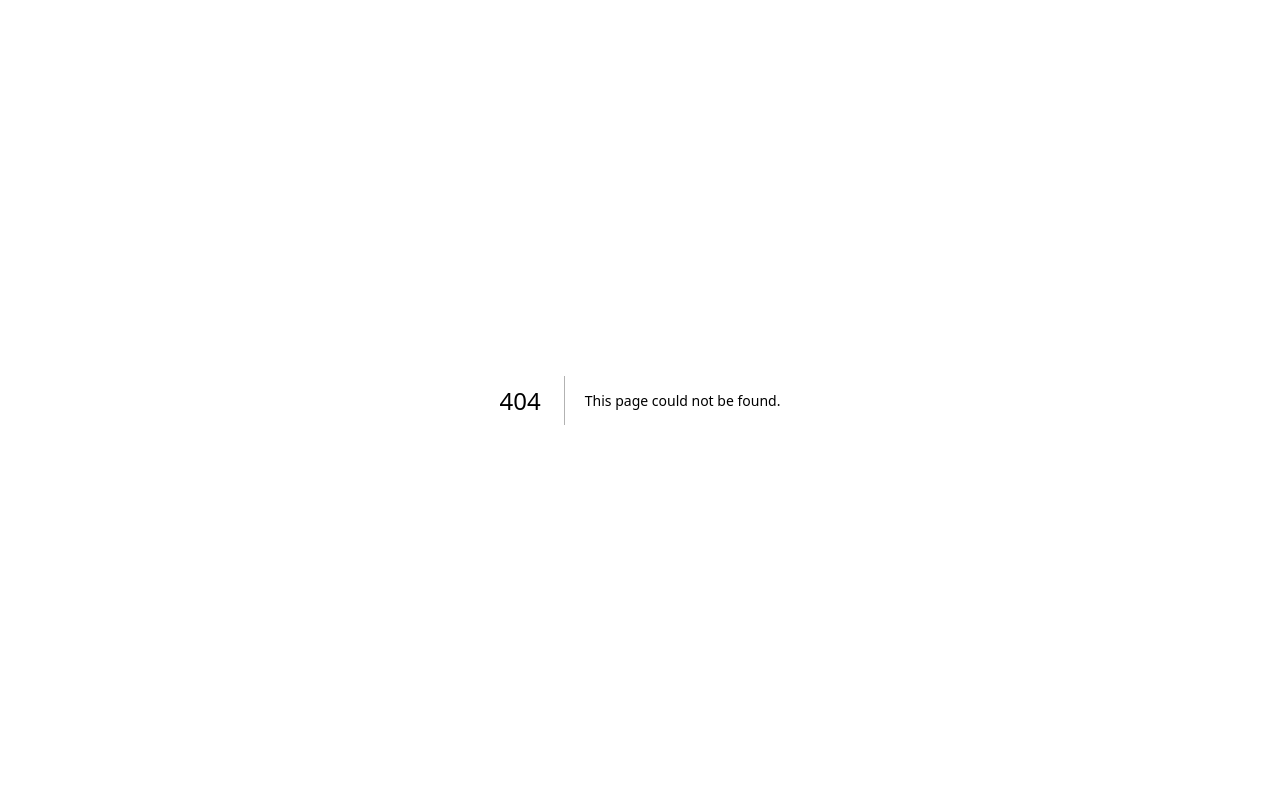
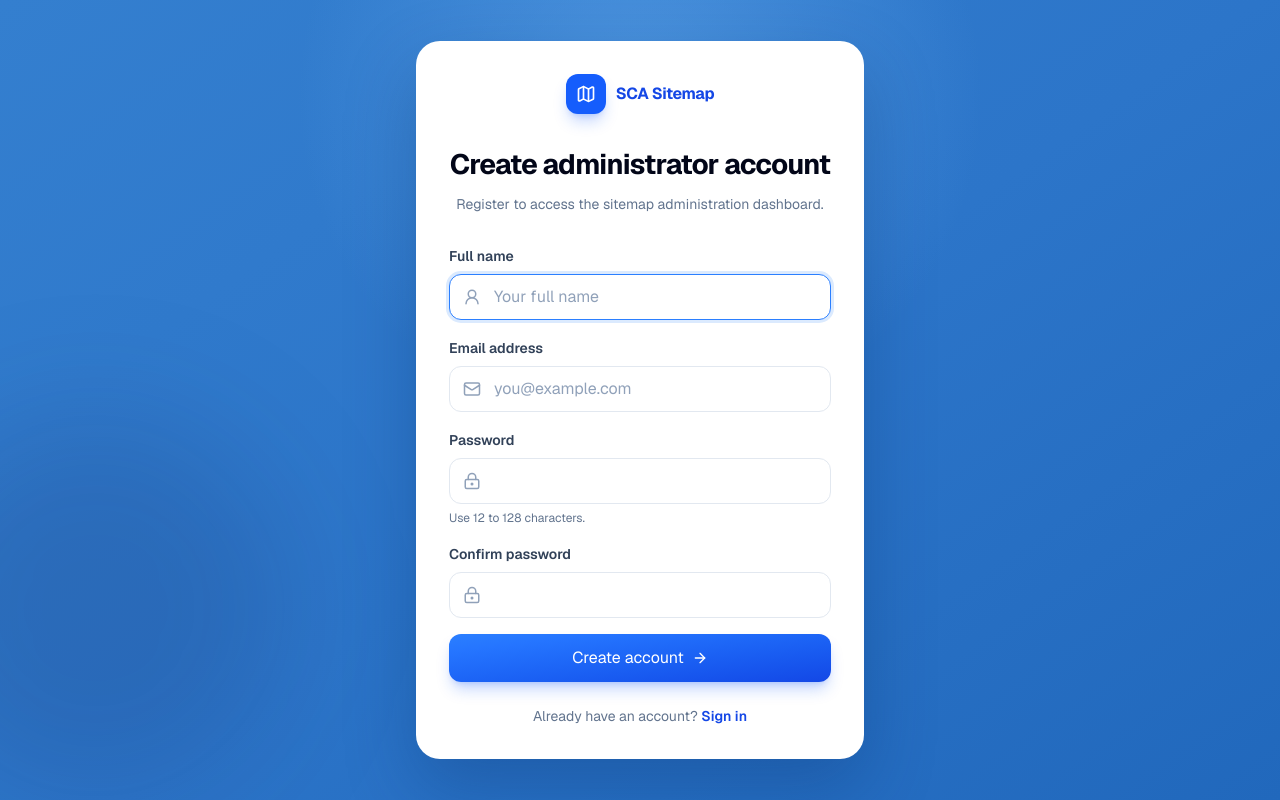
Before and after one commit to DevJomar2793/SCA-Sitemap-Next, a Next.js app in the folder frontend/: page /register in a window 1280 px wide. Before the commit this address had no page. Built offline with nearby package versions, Linux system fonts and the light colour scheme; no server answers.

Commit message:
feat: implement administrator registration page and update auth testing logic

```diff
--- /dev/null
+++ b/frontend/app/register/page.tsx
@@ -0,0 +1,12 @@
+import type { Metadata } from "next";
+
+import { RegisterForm } from "@/features/auth/components/register-form";
+
+export const metadata: Metadata = {
+  title: "Create Administrator Account | SCA Sitemap",
+  description: "Create an administrator account for SCA Sitemap.",
+};
+
+export default function RegisterPage() {
+  return <RegisterForm />;
+}
--- a/frontend/features/auth/components/login-form.tsx
+++ b/frontend/features/auth/components/login-form.tsx
@@ -161,6 +161,15 @@ export function LoginForm() {
         </form>
 
         <p className="mt-6 text-center text-sm text-slate-500">
+          Need an administrator account?{" "}
+          <Link
+            href="/register"
+            className="font-semibold text-blue-700 hover:text-blue-900"
+          >
+            Register
+          </Link>
+        </p>
+        <p className="mt-2 text-center text-sm text-slate-500">
           Need to find a screen?{" "}
           <Link href="/" className="font-semibold text-blue-700 hover:text-blue-900">
             Open Screen Finder
--- /dev/null
+++ b/frontend/features/auth/components/register-form.tsx
@@ -0,0 +1,263 @@
+"use client";
+
+import {
+  ArrowRight,
+  LockKeyhole,
+  Mail,
+  Map,
+  ShieldCheck,
+  UserRound,
+} from "lucide-react";
+import Link from "next/link";
+import { useRouter } from "next/navigation";
+import { useEffect, useState, type FormEvent, type ReactNode } from "react";
+
+import { getCurrentAdmin, login, register } from "@/features/sitemap/api";
+
+export function RegisterForm() {
+  const router = useRouter();
+  const [fullName, setFullName] = useState("");
+  const [email, setEmail] = useState("");
+  const [password, setPassword] = useState("");
+  const [confirmPassword, setConfirmPassword] = useState("");
+  const [error, setError] = useState("");
+  const [isSubmitting, setIsSubmitting] = useState(false);
+  const [isCheckingSession, setIsCheckingSession] = useState(true);
+
+  useEffect(() => {
+    let isCurrent = true;
+
+    void getCurrentAdmin()
+      .then(() => {
+        if (isCurrent) {
+          router.replace("/dashboard");
+        }
+      })
+      .catch(() => {
+        if (isCurrent) {
+          setIsCheckingSession(false);
+        }
+      });
+
+    return () => {
+      isCurrent = false;
+    };
+  }, [router]);
+
+  async function handleSubmit(event: FormEvent<HTMLFormElement>) {
+    event.preventDefault();
+    const normalizedName = fullName.trim();
+    const normalizedEmail = email.trim();
+
+    if (!normalizedName || !normalizedEmail || !password || !confirmPassword) {
+      setError("Complete all fields to create your account.");
+      return;
+    }
+
+    if (password !== confirmPassword) {
+      setError("Passwords do not match.");
+      return;
+    }
+
+    setError("");
+    setIsSubmitting(true);
+
+    try {
+      await register({
+        full_name: normalizedName,
+        email: normalizedEmail,
+        password,
+      });
+      await login({ email: normalizedEmail, password });
+      router.replace("/dashboard");
+    } catch (registrationError) {
+      setError(
+        registrationError instanceof Error
+          ? registrationError.message
+          : "Unable to create your account. Please try again.",
+      );
+    } finally {
+      setIsSubmitting(false);
+    }
+  }
+
+  if (isCheckingSession) {
+    return (
+      <main className="grid min-h-screen place-items-center bg-[#2d78ce] px-5 text-white">
+        <div className="flex items-center gap-3 text-sm font-semibold text-blue-50">
+          <ShieldCheck className="size-5 animate-pulse" aria-hidden="true" />
+          Checking your session...
+        </div>
+      </main>
+    );
+  }
+
+  return (
+    <main className="relative grid min-h-screen place-items-center overflow-hidden bg-[#2d78ce] px-5 py-10 text-slate-900">
+      <div
+        aria-hidden="true"
+        className="pointer-events-none absolute inset-0 bg-[radial-gradient(circle_at_50%_12%,rgba(111,181,246,0.46),transparent_36%),linear-gradient(145deg,#347fcf_0%,#2c75c9_52%,#2168bc_100%)]"
+      />
+      <div
+        aria-hidden="true"
+        className="pointer-events-none absolute -left-24 bottom-0 size-96 rounded-full bg-blue-950/15 blur-3xl"
+      />
+
+      <section className="relative w-full max-w-md rounded-3xl border border-white/50 bg-white p-6 shadow-[0_28px_70px_rgba(8,48,105,0.3)] sm:p-8">
+        <Link
+          href="/"
+          className="mx-auto flex w-fit items-center gap-2.5 rounded-xl text-blue-700 transition hover:text-blue-900 focus-visible:outline-2 focus-visible:outline-offset-4 focus-visible:outline-blue-600"
+        >
+          <span className="grid size-10 place-items-center rounded-xl bg-blue-600 text-white shadow-lg shadow-blue-600/25">
+            <Map className="size-5" aria-hidden="true" />
+          </span>
+          <span className="text-base font-bold tracking-tight">SCA Sitemap</span>
+        </Link>
+
+        <div className="mt-8 text-center">
+          <h1 className="text-2xl font-bold tracking-[-0.03em] text-slate-950 sm:text-[28px]">
+            Create administrator account
+          </h1>
+          <p className="mt-2 text-sm leading-6 text-slate-500">
+            Register to access the sitemap administration dashboard.
+          </p>
+        </div>
+
+        <form onSubmit={handleSubmit} className="mt-7 space-y-4">
+          <FormField
+            id="full-name"
+            label="Full name"
+            value={fullName}
+            onChange={setFullName}
+            autoComplete="name"
+            autoFocus
+            placeholder="Your full name"
+            disabled={isSubmitting}
+            icon={<UserRound className="size-4.5" aria-hidden="true" />}
+          />
+          <FormField
+            id="email"
+            label="Email address"
+            type="email"
+            value={email}
+            onChange={setEmail}
+            autoComplete="email"
+            placeholder="you@example.com"
+            disabled={isSubmitting}
+            icon={<Mail className="size-4.5" aria-hidden="true" />}
+          />
+          <FormField
+            id="password"
+            label="Password"
+            type="password"
+            value={password}
+            onChange={setPassword}
+            autoComplete="new-password"
+            minLength={12}
+            maxLength={128}
+            hint="Use 12 to 128 characters."
+            disabled={isSubmitting}
+            icon={<LockKeyhole className="size-4.5" aria-hidden="true" />}
+          />
+          <FormField
+            id="confirm-password"
+            label="Confirm password"
+            type="password"
+            value={confirmPassword}
+            onChange={setConfirmPassword}
+            autoComplete="new-password"
+            minLength={12}
+            maxLength={128}
+            disabled={isSubmitting}
+            icon={<LockKeyhole className="size-4.5" aria-hidden="true" />}
+          />
+
+          {error ? (
+            <p
+              role="alert"
+              className="rounded-xl border border-red-200 bg-red-50 px-3.5 py-3 text-sm font-medium text-red-700"
+            >
+              {error}
+            </p>
+          ) : null}
+
+          <button
+            type="submit"
+            disabled={isSubmitting}
+            className="flex min-h-12 w-full items-center justify-center gap-2 rounded-xl bg-linear-to-br from-blue-500 to-blue-700 px-4 text-sm font-bold text-white shadow-lg shadow-blue-600/25 transition hover:from-blue-600 hover:to-blue-800 focus-visible:outline-3 focus-visible:outline-offset-3 focus-visible:outline-blue-300 disabled:cursor-wait disabled:opacity-70"
+          >
+            {isSubmitting ? "Creating account..." : "Create account"}
+            {!isSubmitting ? <ArrowRight className="size-4" aria-hidden="true" /> : null}
+          </button>
+        </form>
+
+        <p className="mt-6 text-center text-sm text-slate-500">
+          Already have an account?{" "}
+          <Link href="/login" className="font-semibold text-blue-700 hover:text-blue-900">
+            Sign in
+          </Link>
+        </p>
+      </section>
+    </main>
+  );
+}
+
+type FormFieldProps = {
+  id: string;
+  label: string;
+  type?: "email" | "password" | "text";
+  value: string;
+  onChange: (value: string) => void;
+  autoComplete: string;
+  autoFocus?: boolean;
+  placeholder?: string;
+  minLength?: number;
+  maxLength?: number;
+  hint?: string;
+  disabled: boolean;
+  icon: ReactNode;
+};
+
+function FormField({
+  id,
+  label,
+  type = "text",
+  value,
+  onChange,
+  autoComplete,
+  autoFocus,
+  placeholder,
+  minLength,
+  maxLength,
+  hint,
+  disabled,
+  icon,
+}: FormFieldProps) {
+  return (
+    <div>
+      <label htmlFor={id} className="text-sm font-semibold text-slate-700">
+        {label}
+      </label>
+      <div className="relative mt-1.5">
+        <span className="pointer-events-none absolute left-3.5 top-1/2 -translate-y-1/2 text-slate-400">
+          {icon}
+        </span>
+        <input
+          id={id}
+          type={type}
+          value={value}
+          onChange={(event) => onChange(event.target.value)}
+          autoComplete={autoComplete}
+          autoFocus={autoFocus}
+          required
+          disabled={disabled}
+          minLength={minLength}
+          maxLength={maxLength}
+          placeholder={placeholder}
+          className="min-h-11 w-full rounded-xl border border-slate-200 bg-white py-2.5 pl-11 pr-4 text-sm text-slate-900 outline-none transition placeholder:text-slate-400 focus:border-blue-500 focus:ring-3 focus:ring-blue-100 disabled:cursor-wait disabled:bg-slate-50"
+        />
+      </div>
+      {hint ? <p className="mt-1.5 text-xs text-slate-500">{hint}</p> : null}
+    </div>
+  );
+}
--- a/frontend/features/sitemap/api.ts
+++ b/frontend/features/sitemap/api.ts
@@ -15,6 +15,10 @@ export type AdminUser = {
 export type AdminLoginInput = {
   email: string;
   password: string;
+};
+
+export type AdminRegisterInput = AdminLoginInput & {
+  full_name: string;
 };
 
 const API_BASE_URL =
@@ -103,6 +107,13 @@ export function login(payload: AdminLoginInput): Promise<AdminUser> {
   });
 }
 
+export function register(payload: AdminRegisterInput): Promise<AdminUser> {
+  return apiRequest<AdminUser>("/auth/register", {
+    method: "POST",
+    body: JSON.stringify(payload),
+  });
+}
+
 export function getCurrentAdmin(signal?: AbortSignal): Promise<AdminUser> {
   return apiRequest<AdminUser>("/auth/me", { signal });
 }
```
Also changed, not shown: 2 other files (tests, documents, lock files or other folders).
